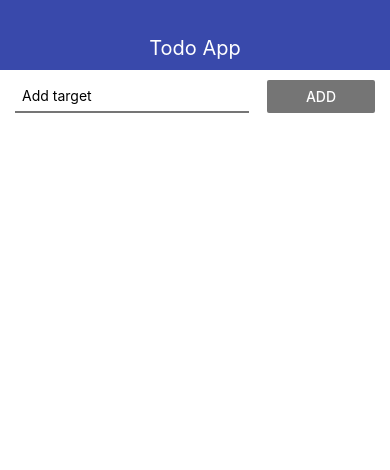
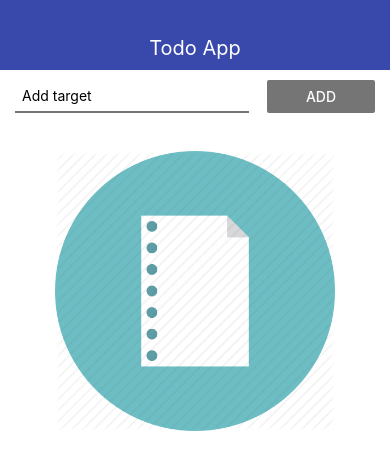
Before and after one commit to egorchh/React-Native-Todo, a React Native app: screen / in a window 390 px wide. Shown: the top 470 px of the page. Built offline with nearby package versions, Linux system fonts and the light colour scheme.

Commit message:
added: image for empty list

```diff
--- a/src/components/EditModal.js
+++ b/src/components/EditModal.js
@@ -3,7 +3,7 @@ import { View, TextInput, Button, Modal, StyleSheet, Text } from "react-native";
 import { THEME } from "../theme";
 
 export const EditModal = ({ visible, closeModal, onChange }) => {
-  const [value, setValue] = useState("");
+  const [title, setTitle] = useState("");
 
   return (
     <Modal visible={visible}>
@@ -11,8 +11,8 @@ export const EditModal = ({ visible, closeModal, onChange }) => {
         <Text style={styles.title}>Edit target name</Text>
         <View style={styles.input}>
           <TextInput
-            onChangeText={setValue}
-            value={value}
+            onChangeText={setTitle}
+            value={title}
             placeholder="Write new name..."
             autoCorrect={false}
             autoCapitalize="none"
@@ -26,7 +26,7 @@ export const EditModal = ({ visible, closeModal, onChange }) => {
             <Button
               title="Save settings"
               onPress={() => {
-                onChange(value);
+                onChange(title);
                 closeModal();
               }}
             />
--- a/src/screens/MainScreen.js
+++ b/src/screens/MainScreen.js
@@ -1,22 +1,50 @@
 import React from "react";
-import { StyleSheet, View, FlatList } from "react-native";
+import { StyleSheet, View, FlatList, Image } from "react-native";
 import { AddTodo } from "../components/AddTodo";
 import { Todo } from "../components/Todo";
 
 export const MainScreen = ({ addTodo, todos, removeTodo, openTodo }) => {
+  let content = (
+    <FlatList
+      keyExtractor={(item) => item.id}
+      data={todos}
+      renderItem={({ item }) => (
+        <Todo todo={item} onRemove={removeTodo} onOpen={openTodo} />
+      )}
+    />
+  );
+
+  if (todos.length === 0) {
+    content = (
+      <View style={styles.imgWrap}>
+        <Image
+          style={styles.image}
+          source={require("../../assets/no-items.png")}
+        />
+      </View>
+    );
+  }
+
   return (
     <View>
       <AddTodo onSubmit={addTodo} />
 
-      <FlatList
-        keyExtractor={(item) => item.id}
-        data={todos}
-        renderItem={({ item }) => (
-          <Todo todo={item} onRemove={removeTodo} onOpen={openTodo} />
-        )}
-      />
+      {content}
     </View>
   );
 };
 
-const styles = StyleSheet.create({});
+const styles = StyleSheet.create({
+  imgWrap: {
+    alignItems: "center",
+    justifyContent: "center",
+    padding: 10,
+    height: 300,
+  },
+  image: {
+    width: "100%",
+    height: "100%",
+    resizeMode: "contain",
+    marginTop: 55,
+  },
+});
--- a/src/screens/TodoScreen.js
+++ b/src/screens/TodoScreen.js
@@ -1,5 +1,5 @@
 import React, { useState } from "react";
-import { StyleSheet, View, Text, Button } from "react-native";
+import { StyleSheet, View, Text, Button, Alert } from "react-native";
 import { EditModal } from "../components/EditModal";
 import { AppCard } from "../components/ui/AppCard";
 import { THEME } from "../theme";
@@ -8,7 +8,12 @@ export const TodoScreen = ({ goBack, todo, removeTodo }) => {
   const [modal, setModal] = useState(false);
 
   const changeName = (input) => {
-    todo.title = input;
+    if (input.trim().length < 3) {
+      setModal(true);
+      Alert.alert("Error", "The minimum string length is 3 characters.");
+    } else {
+      todo.title = input;
+    }
   };
 
   return (
@@ -50,6 +55,7 @@ const styles = StyleSheet.create({
   button: {
     width: "48%",
   },
+  editButton: {},
   title: {
     fontSize: 18,
   },
```
Also changed, not shown: assets/no-items.png (added).
